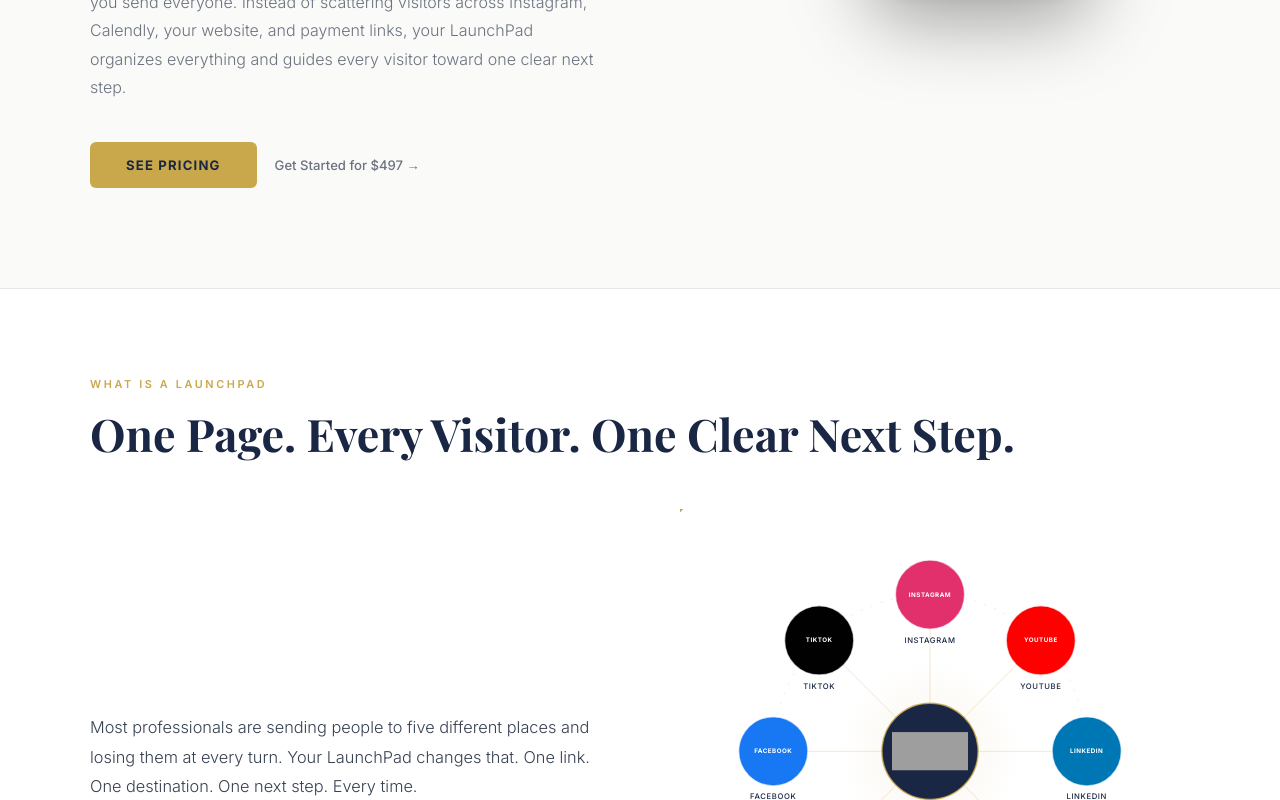
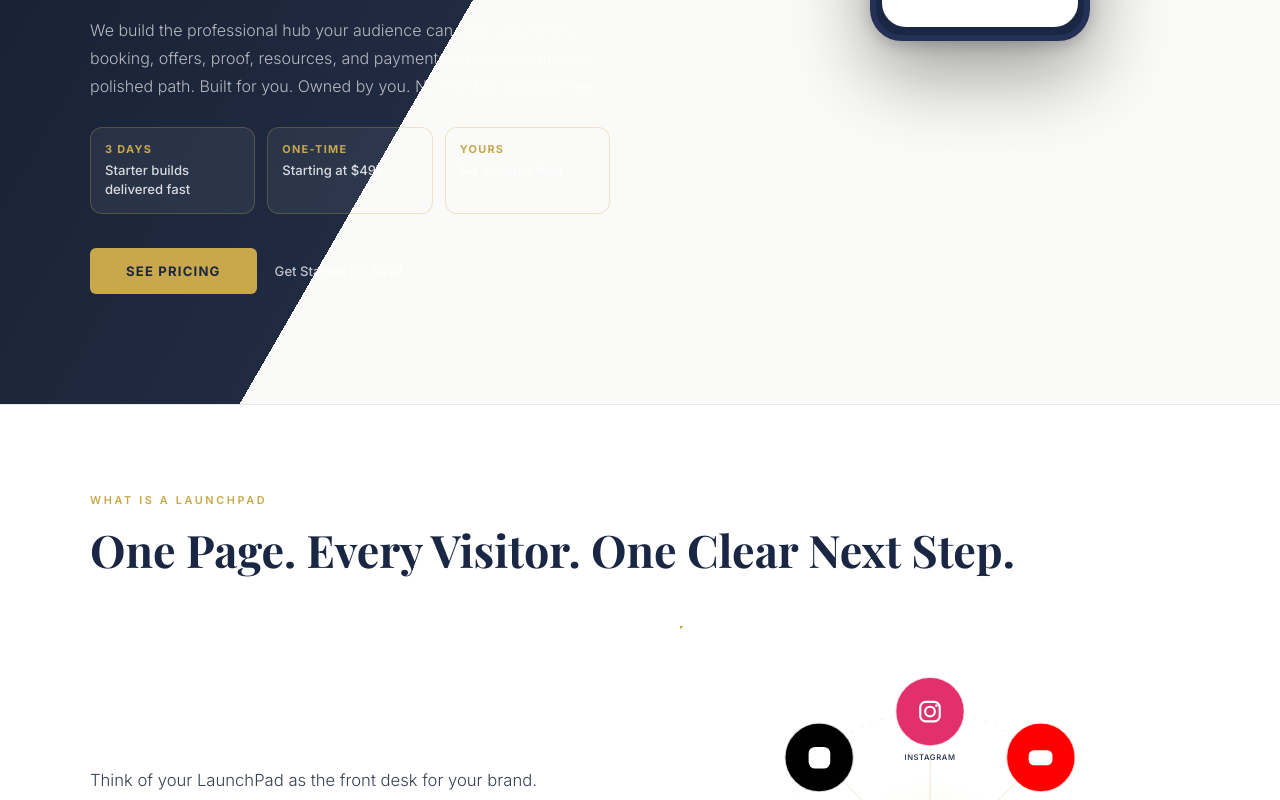
Before and after one commit to TheArchitect1111/next-steps-pro, a React (Create React App) app: page / in a window 1280 px wide. Shown: the part 780-1580 px from the top of the page. Built offline with nearby package versions, Linux system fonts and the light colour scheme; grey boxes are pictures that could not be loaded; a web font is replaced by a local one.

Commit message:
Polish LaunchPad premium positioning

```diff
--- a/src/App.js
+++ b/src/App.js
@@ -92,6 +92,34 @@ function HeroPhone() {
   );
 }
 
+function PlatformIcon({ name }) {
+  const common = { fill: "none", stroke: "currentColor", strokeWidth: 2, strokeLinecap: "round", strokeLinejoin: "round" };
+  if (name === "Instagram") return (
+    <svg viewBox="0 0 32 32" aria-hidden="true"><rect x="7" y="7" width="18" height="18" rx="5" {...common}/><circle cx="16" cy="16" r="4.5" {...common}/><circle cx="22" cy="10.5" r="1.2" fill="currentColor"/></svg>
+  );
+  if (name === "YouTube") return (
+    <svg viewBox="0 0 32 32" aria-hidden="true"><rect x="5" y="9" width="22" height="14" rx="5" fill="currentColor"/><path d="M14 12.5v7l6-3.5-6-3.5z" fill="#fff"/></svg>
+  );
+  if (name === "LinkedIn") return (
+    <svg viewBox="0 0 32 32" aria-hidden="true"><rect x="6" y="6" width="20" height="20" rx="3" fill="currentColor"/><path d="M11 14h3v9h-3v-9zm1.5-4.5a1.7 1.7 0 110 3.4 1.7 1.7 0 010-3.4zM16 14h2.8v1.3c.5-.8 1.4-1.6 3-1.6 2.4 0 3.2 1.5 3.2 4.2V23h-3v-4.6c0-1.2-.4-2-1.5-2s-1.5.8-1.5 2V23h-3v-9z" fill="#fff"/></svg>
+  );
+  if (name === "Stripe") return (
+    <svg viewBox="0 0 32 32" aria-hidden="true"><rect x="5" y="6" width="22" height="20" rx="5" fill="currentColor"/><path d="M19.5 13.2c-.7-.3-1.6-.6-2.7-.6-1.1 0-1.7.4-1.7 1s.7.9 2.2 1.4c2.3.8 3.5 1.9 3.5 3.8 0 2.4-1.9 4-5 4-1.4 0-2.9-.3-3.8-.8v-2.9c.9.5 2.4 1 3.8 1 1.2 0 1.9-.4 1.9-1.1 0-.6-.6-1-2.3-1.6-2.2-.8-3.4-1.8-3.4-3.7 0-2.2 1.8-3.8 4.8-3.8 1.3 0 2.4.2 3.2.6v2.7z" fill="#fff"/></svg>
+  );
+  if (name === "Calendly") return (
+    <svg viewBox="0 0 32 32" aria-hidden="true"><circle cx="16" cy="16" r="11" fill="currentColor"/><path d="M21 13.2a6 6 0 10.2 5.2" fill="none" stroke="#fff" strokeWidth="2.4" strokeLinecap="round"/></svg>
+  );
+  if (name === "Website") return (
+    <svg viewBox="0 0 32 32" aria-hidden="true"><circle cx="16" cy="16" r="10" {...common}/><path d="M6 16h20M16 6c3 3.2 4.2 6.5 4.2 10S19 22.8 16 26c-3-3.2-4.2-6.5-4.2-10S13 9.2 16 6z" {...common}/></svg>
+  );
+  if (name === "Facebook") return (
+    <svg viewBox="0 0 32 32" aria-hidden="true"><circle cx="16" cy="16" r="11" fill="currentColor"/><path d="M18.7 12.7h2V9.5h-2.7c-3 0-4.5 1.8-4.5 4.4v2h-2.5v3.4h2.5V26h3.6v-6.7h3l.5-3.4h-3.5v-1.7c0-1 .4-1.5 1.6-1.5z" fill="#fff"/></svg>
+  );
+  return (
+    <svg viewBox="0 0 32 32" aria-hidden="true"><rect x="6" y="6" width="20" height="20" rx="6" fill="currentColor"/><path d="M18 10v8.4a4.2 4.2 0 11-3-4v3a1.5 1.5 0 101 1.4V10h2z" fill="#fff"/><path d="M18 10c1.2 2 2.6 3.2 4.5 3.6v2.8c-1.8-.2-3.2-.9-4.5-2v-4.4z" fill="#fff"/></svg>
+  );
+}
+
 function LaunchPadDiagram() {
   const cx = 260, cy = 252;
   const ringR = 163;
@@ -163,12 +191,12 @@ function LaunchPadDiagram() {
         const { x, y } = pt(pl.deg);
         return (
           <g key={`n${i}`}>
-            <circle cx={x} cy={y} r={nodeR} fill={pl.fill} stroke="rgba(255,255,255,0.65)" strokeWidth="1.5"/>
-            <text x={x} y={y} textAnchor="middle" dominantBaseline="central"
-              fontFamily="Inter, sans-serif" fontSize="6.5" fontWeight="700"
-              fill="#ffffff" letterSpacing="0.08em">
-              {pl.name.toUpperCase()}
-            </text>
+            <circle cx={x} cy={y} r={nodeR} fill={pl.fill} stroke="rgba(255,255,255,0.82)" strokeWidth="2"/>
+            <foreignObject x={x - 18} y={y - 18} width="36" height="36">
+              <div xmlns="http://www.w3.org/1999/xhtml" style={{width:36,height:36,color:"#fff",display:"flex",alignItems:"center",justifyContent:"center"}}>
+                <PlatformIcon name={pl.name} />
+              </div>
+            </foreignObject>
             <text x={x} y={y + nodeR + 14} textAnchor="middle"
               fontFamily="Inter, sans-serif" fontSize="8" fontWeight="500"
               fill="#1a2744" letterSpacing="0.08em">
@@ -186,8 +214,9 @@ function LaunchPadDiagram() {
         fill="none" stroke="#c9a84c" strokeWidth="1.5" opacity="0.82"/>
 
       {/* Center: logo */}
+      <circle cx={cx} cy={cy} r={centerR - 10} fill="#ffffff" opacity="0.96"/>
       <image href="/nextstepspro-logo.png"
-        x={cx - 40} y={cy - 20} width="80" height="40"
+        x={cx - 43} y={cy - 22} width="86" height="44"
         clipPath="url(#lpd-logo-clip)"
         preserveAspectRatio="xMidYMid meet"/>
     </svg>
@@ -328,9 +357,18 @@ function LandingPage() {
         .nsp-nav-cta:hover { opacity: 0.85; transform: translateY(-1px); }
 
         /* ── HERO ── */
-        .nsp-hero { background: #FAFAF8; padding: 80px 24px 100px; overflow: hidden; }
+        .nsp-hero {
+          background:
+            linear-gradient(120deg, rgba(9,18,35,0.96) 0%, rgba(18,30,54,0.94) 46%, rgba(250,250,248,0.98) 46%, #FAFAF8 100%);
+          padding: 84px 24px 110px; overflow: hidden; position: relative;
+        }
+        .nsp-hero::before {
+          content: ''; position: absolute; inset: 0;
+          background: radial-gradient(circle at 18% 18%, rgba(201,168,76,0.16) 0%, transparent 34%);
+          pointer-events: none;
+        }
         .nsp-hero-inner {
-          max-width: 1100px; margin: 0 auto;
+          max-width: 1100px; margin: 0 auto; position: relative; z-index: 1;
           display: grid; grid-template-columns: 1fr 420px; gap: 60px; align-items: center;
         }
         .nsp-hero-eyebrow {
@@ -340,17 +378,35 @@ function LandingPage() {
         .nsp-hero-h1 {
           font-family: 'Playfair Display', Georgia, serif;
           font-size: clamp(2.2rem, 4.5vw, 3.6rem); font-weight: 700;
-          color: #1a2744; line-height: 1.18; margin-bottom: 16px;
+          color: #ffffff; line-height: 1.12; margin-bottom: 16px;
         }
+        .nsp-hero-h1 span { color: #c9a84c; }
         .nsp-hero-subhead {
           font-family: 'Inter', sans-serif;
           font-size: clamp(1rem, 2vw, 1.2rem); font-weight: 700;
-          color: #1a2744; line-height: 1.45; margin-bottom: 20px; max-width: 520px;
+          color: rgba(255,255,255,0.9); line-height: 1.45; margin-bottom: 18px; max-width: 520px;
         }
         .nsp-hero-explain {
           font-family: 'Inter', sans-serif; font-size: 1rem;
-          color: #6b7280; line-height: 1.78; font-weight: 300;
-          margin-bottom: 40px; max-width: 520px;
+          color: rgba(255,255,255,0.68); line-height: 1.78; font-weight: 300;
+          margin-bottom: 26px; max-width: 520px;
+        }
+        .nsp-hero-proof {
+          display: grid; grid-template-columns: repeat(3, minmax(0,1fr)); gap: 12px;
+          max-width: 520px; margin: 0 0 34px;
+        }
+        .nsp-hero-proof-item {
+          border: 1px solid rgba(201,168,76,0.28);
+          background: rgba(255,255,255,0.06);
+          border-radius: 12px; padding: 14px 14px;
+        }
+        .nsp-hero-proof-kicker {
+          font-family: 'Inter', sans-serif; color: #c9a84c; font-size: 0.68rem;
+          letter-spacing: 0.12em; text-transform: uppercase; font-weight: 700; margin-bottom: 5px;
+        }
+        .nsp-hero-proof-copy {
+          font-family: 'Inter', sans-serif; color: rgba(255,255,255,0.82); font-size: 0.82rem;
+          line-height: 1.45; font-weight: 500;
         }
         .nsp-hero-btns { display: flex; gap: 14px; flex-wrap: wrap; align-items: center; }
         .nsp-btn-gold {
@@ -363,17 +419,17 @@ function LandingPage() {
         .nsp-btn-gold:hover { opacity: 0.87; transform: translateY(-1px); }
         .nsp-btn-ghost {
           display: inline-flex; align-items: center; gap: 6px;
-          background: transparent; color: #6b7280; border: none;
+          background: transparent; color: rgba(255,255,255,0.72); border: none;
           padding: 15px 4px; font-family: 'Inter', sans-serif; font-size: 0.82rem;
           font-weight: 500; cursor: pointer; text-decoration: none; transition: color 0.18s;
         }
-        .nsp-btn-ghost:hover { color: #1a2744; }
+        .nsp-btn-ghost:hover { color: #ffffff; }
         .nsp-hero-phone-wrap {
           display: flex; justify-content: center; align-items: center; position: relative;
         }
         .nsp-hero-phone-glow {
           position: absolute; width: 300px; height: 300px; border-radius: 50%;
-          background: radial-gradient(circle, rgba(201,168,76,0.13) 0%, transparent 70%);
+          background: radial-gradient(circle, rgba(201,168,76,0.2) 0%, transparent 70%);
           pointer-events: none;
         }
 
@@ -404,8 +460,13 @@ function LandingPage() {
           align-items: center; margin-top: 48px;
         }
         .nsp-what2-body {
-          font-family: 'Inter', sans-serif; font-size: 1.02rem; color: #374151;
+          font-family: 'Inter', sans-serif; font-size: 1.04rem; color: #374151;
           line-height: 1.82; font-weight: 300;
+        }
+        .nsp-what2-premium {
+          margin-top: 22px; border-left: 3px solid #c9a84c; padding-left: 18px;
+          font-family: 'Inter', sans-serif; color: #1a2744; font-weight: 600;
+          font-size: 0.95rem; line-height: 1.65;
         }
         .nsp-what2-diagram {
           display: flex; justify-content: center; align-items: center;
@@ -703,6 +764,9 @@ function LandingPage() {
 
         /* ── RESPONSIVE ── */
         @media (max-width: 960px) {
+          .nsp-hero {
+            background: linear-gradient(180deg, #0d1628 0%, #16233f 100%);
+          }
           .nsp-hero-inner { grid-template-columns: 1fr; }
           .nsp-hero-phone-wrap { display: none; }
           .nsp-what2-grid { grid-template-columns: 1fr; gap: 36px; }
@@ -713,6 +777,7 @@ function LandingPage() {
           .nsp-step-connector { display: none; }
         }
         @media (max-width: 640px) {
+          .nsp-hero-proof { grid-template-columns: 1fr; }
           .nsp-who-grid { gap: 8px 24px; }
           .nsp-demos-grid { grid-template-columns: 1fr; max-width: 240px; margin-left: auto; margin-right: auto; }
           .nsp-steps { grid-template-columns: 1fr; }
@@ -762,17 +827,29 @@ function LandingPage() {
             <div style={{marginBottom: 28}}>
               <img src="/nextstepspro-logo.png" alt="NextStepsPro" style={{maxWidth: 280, height: 'auto', display: 'block', mixBlendMode: 'multiply'}} />
             </div>
-            <div className="nsp-hero-eyebrow">LaunchPad. One Journey. One Next Step.</div>
+            <div className="nsp-hero-eyebrow">Done-for-you LaunchPad build</div>
             <h1 className="nsp-hero-h1">
-              Your audience is ready.<br />
-              Give them one place to go.
+              Stop sending people everywhere.<br />
+              <span>Give them one next step.</span>
             </h1>
             <p className="nsp-hero-subhead">
-              We build a single professional page for your business, done for you in 3 days. You own it forever. No monthly fees.
+              A premium destination page for coaches, consultants, realtors, churches, speakers, creators, and small businesses.
             </p>
             <p className="nsp-hero-explain">
-              A LaunchPad is your single professional destination: the one place you send everyone. Instead of scattering visitors across Instagram, Calendly, your website, and payment links, your LaunchPad organizes everything and guides every visitor toward one clear next step.
+              We build the professional hub your audience can trust: your links, booking, offers, proof, resources, and payments organized into one polished path. Built for you. Owned by you. No monthly platform fee.
             </p>
+            <div className="nsp-hero-proof">
+              {[
+                ["3 Days", "Starter builds delivered fast"],
+                ["One-Time", "Starting at $497"],
+                ["Yours", "No monthly fees"],
+              ].map(([kicker, copy]) => (
+                <div className="nsp-hero-proof-item" key={kicker}>
+                  <div className="nsp-hero-proof-kicker">{kicker}</div>
+                  <div className="nsp-hero-proof-copy">{copy}</div>
+                </div>
+              ))}
+            </div>
             <div className="nsp-hero-btns">
               <button className="nsp-btn-gold" onClick={() => scroll("pricing")}>
                 See Pricing
@@ -795,9 +872,14 @@ function LandingPage() {
           <div className="nsp-eyebrow">What Is A LaunchPad</div>
           <h2 className="nsp-section-title">One Page. Every Visitor. One Clear Next Step.</h2>
           <div className="nsp-what2-grid">
-            <p className="nsp-what2-body">
-              Most professionals are sending people to five different places and losing them at every turn. Your LaunchPad changes that. One link. One destination. One next step. Every time.
-            </p>
+            <div>
+              <p className="nsp-what2-body">
+                Think of your LaunchPad as the front desk for your brand. Instagram, YouTube, Calendly, Stripe, your website, resources, and contact options all point into one professional hub with one clear action path.
+              </p>
+              <p className="nsp-what2-premium">
+                This is not a basic link-in-bio page. It is a done-for-you conversion destination built to make your business look organized, premium, and ready to work with.
+              </p>
+            </div>
             <div className="nsp-what2-diagram">
               <LaunchPadDiagram />
             </div>
@@ -869,7 +951,7 @@ function LandingPage() {
             <div className="nsp-diff-left">
               <div className="nsp-diff-left-h">Most Platforms Rent You A Page.</div>
               <p className="nsp-diff-left-p">
-                Linktree, Beacons, and similar platforms charge $8 to $24 per month, every month, forever. That adds up to $96 to $288 per year for a page you never truly own. NextStepsPro builds a fully customized LaunchPad for a single one-time investment starting at $497. No subscriptions. No recurring fees. Yours forever.
+                Link-in-bio and storefront tools can run from $8 to $99 per month, every month, forever. That adds up to $96 to $1,188 per year for a generic page you still have to assemble yourself. NextStepsPro builds a fully customized LaunchPad for a single one-time investment starting at $497. No subscriptions. No recurring platform fees. Yours forever.
               </p>
               <p className="nsp-diff-examples">Linktree, Beacons, Stan Store, and similar tools</p>
               {[
@@ -887,7 +969,7 @@ function LandingPage() {
               <table className="nsp-diff-table">
                 <thead>
                   <tr>
-                    <th>Subscription Platforms ($8–$24/month)</th>
+                    <th>Subscription Platforms ($8-$99/month)</th>
                     <th>NextStepsPro LaunchPad (One-Time)</th>
                   </tr>
                 </thead>
```
